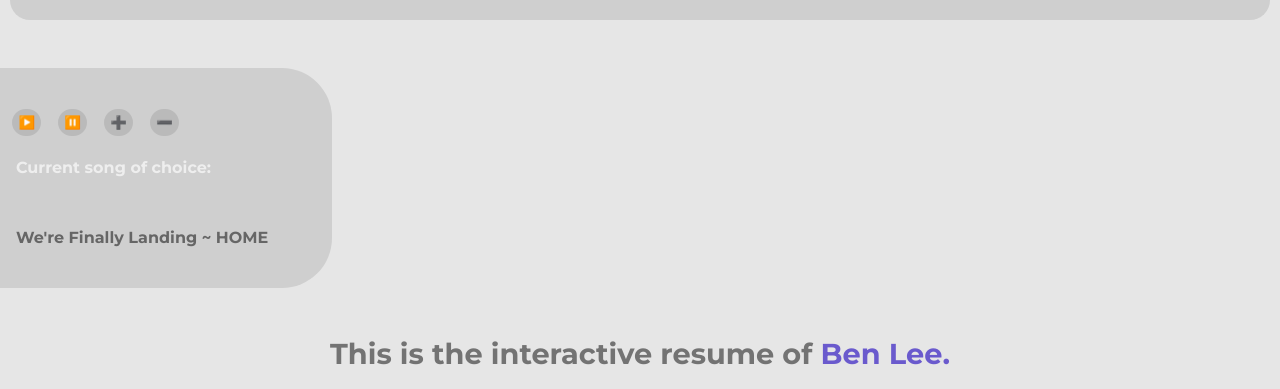
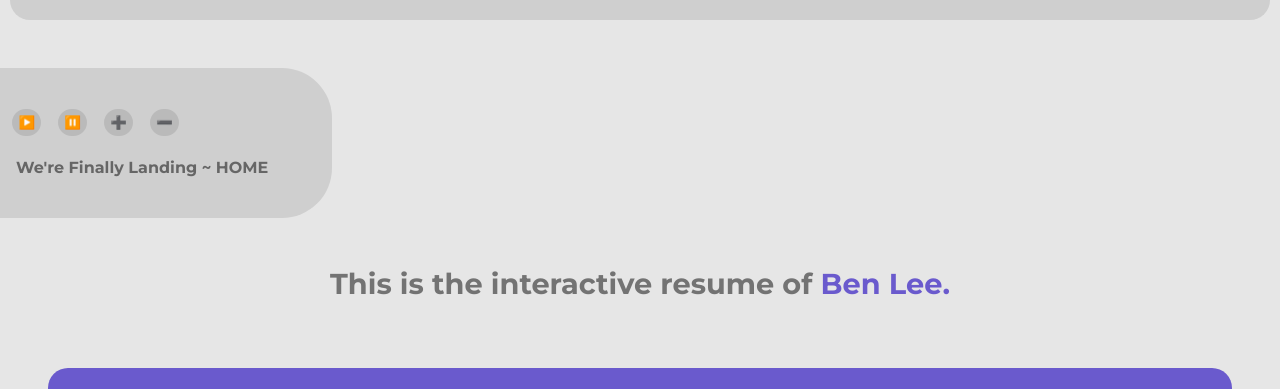
Before and after one commit to accountsetuprequired/setupyouraccount.github.io, a plain HTML site: page index.html in a window 1280 px wide. Shown: the part 143-532 px from the top of the page. Drawn offline with Linux system fonts and the light colour scheme.

Commit message:
Update index.html

```diff
--- a/index.html
+++ b/index.html
@@ -35,7 +35,6 @@
   <button onclick="document.getElementById('player').volume += 0.1">➕</button>
   <button onclick="document.getElementById('player').volume -= 0.1">➖</button>
 </div>
-    <p class="sidemicrotext" style="color: #eee;padding-left: 10px;"> Current song of choice:</p><br>
     <p class="sidemicrotext" style="padding-left: 10px;">We're Finally Landing ~ HOME</p>
 <br>
     </div>
```
